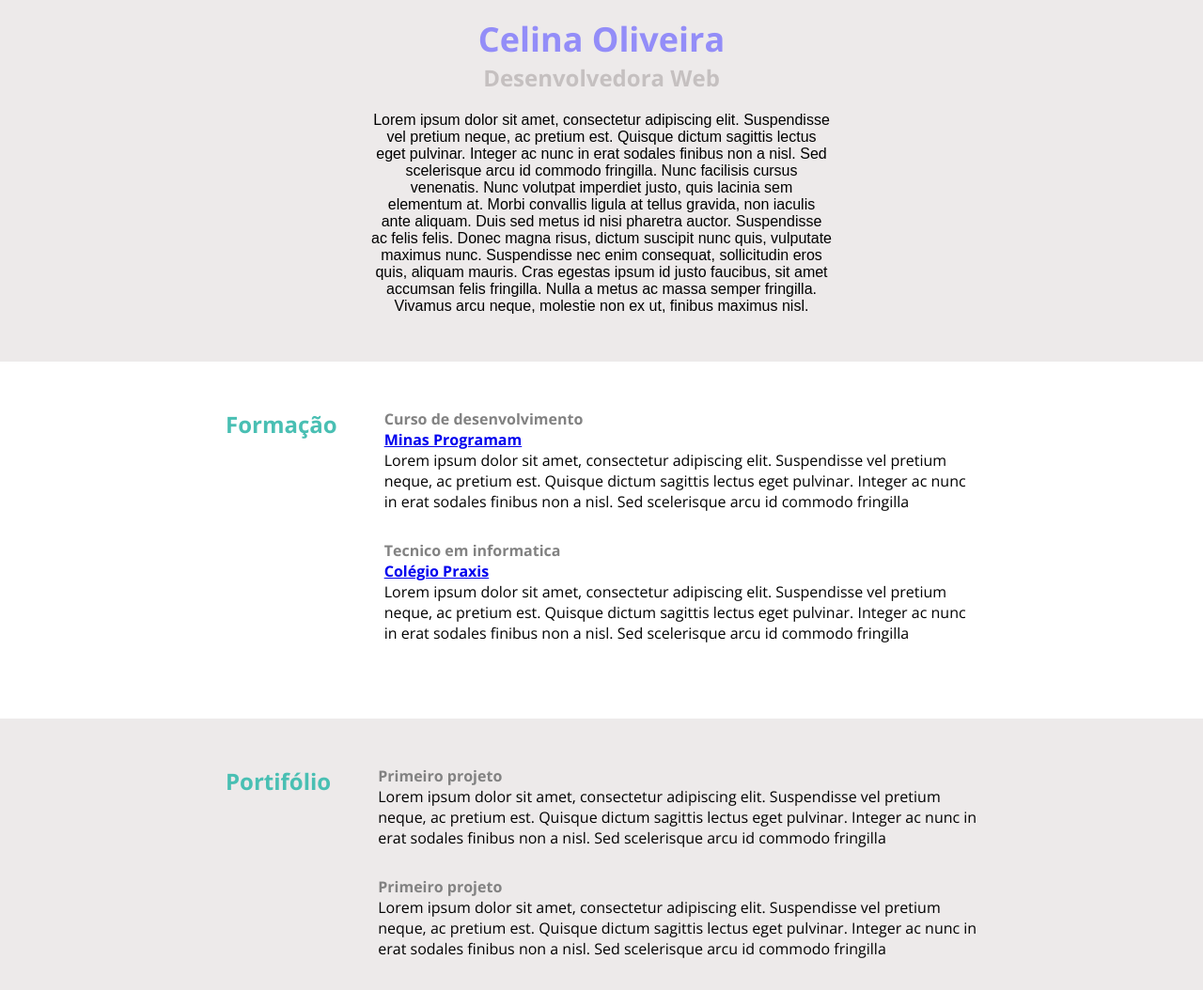
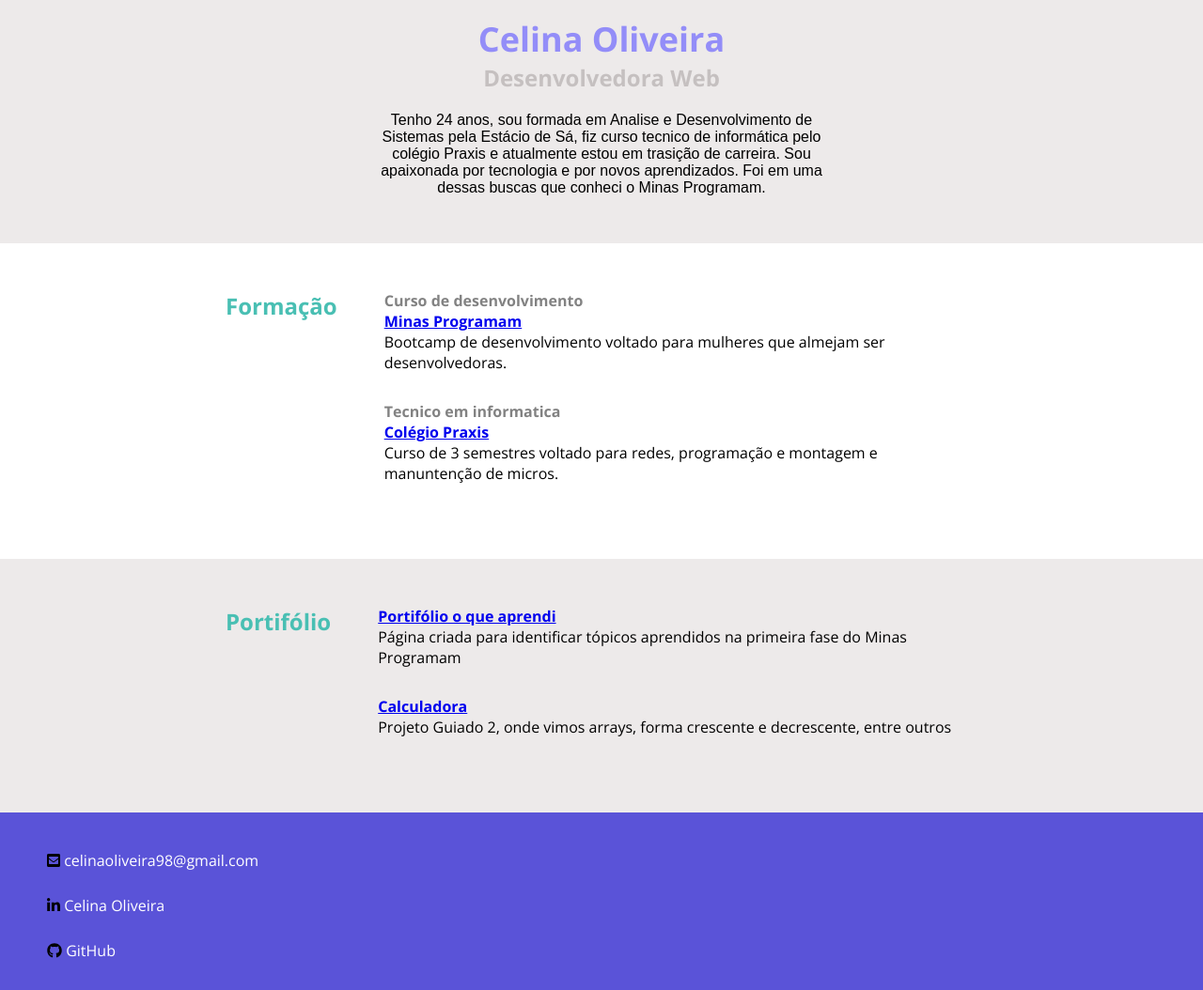
Before and after one commit to CelinaOliveira/Portifolio, a plain HTML site: page index.html in a window 1280 px wide. Shown: the part 208-1262 px from the top of the page at 94% size. Drawn offline with nearby package versions, Linux system fonts and the light colour scheme; a web font is replaced by a local one.

Commit message:
complementando informações no portifolio

```diff
--- a/index.html
+++ b/index.html
@@ -34,7 +34,8 @@
       </figure>
       <h1 class="title">Celina Oliveira</h1>
       <h2 class="subtitle">Desenvolvedora Web</h2>
-      <p class="intro">Lorem ipsum dolor sit amet, consectetur adipiscing elit. Suspendisse vel pretium neque, ac pretium est. Quisque dictum sagittis lectus eget pulvinar. Integer ac nunc in erat sodales finibus non a nisl. Sed scelerisque arcu id commodo fringilla. Nunc facilisis cursus venenatis. Nunc volutpat imperdiet justo, quis lacinia sem elementum at. Morbi convallis ligula at tellus gravida, non iaculis ante aliquam. Duis sed metus id nisi pharetra auctor. Suspendisse ac felis felis. Donec magna risus, dictum suscipit nunc quis, vulputate maximus nunc. Suspendisse nec enim consequat, sollicitudin eros quis, aliquam mauris. Cras egestas ipsum id justo faucibus, sit amet accumsan felis fringilla. Nulla a metus ac massa semper fringilla. Vivamus arcu neque, molestie non ex ut, finibus maximus nisl.</p>
+      <p class="intro">Tenho 24 anos, sou formada em Analise e Desenvolvimento de Sistemas pela Estácio de Sá, fiz curso tecnico de informática pelo colégio Praxis e atualmente estou em trasição de carreira.
+        Sou apaixonada por tecnologia e por novos aprendizados. Foi em uma dessas buscas que conheci o Minas Programam.</p>
   </main>
   <section id="formacao">
     <div class="conteudo">
@@ -43,12 +44,12 @@
            <li class="item">
                <h4 class="descricao">Curso de desenvolvimento</h4>
                 <h4><a href="https://minasprogramam.com/" target="_blank">Minas Programam</a></h4>
-                <p>Lorem ipsum dolor sit amet, consectetur adipiscing elit. Suspendisse vel pretium neque, ac pretium est. Quisque dictum sagittis lectus eget pulvinar. Integer ac nunc in erat sodales finibus non a nisl. Sed scelerisque arcu id commodo fringilla</p>
+                <p>Bootcamp de desenvolvimento voltado para mulheres que almejam ser desenvolvedoras.</p>
             </li>
            <li class="item">
             <h4 class="descricao">Tecnico em informatica</h4>
             <h4><a href="https://www.colegiopraxis.com.br/curso/tecnico-em-informatica/" target="_blank">Colégio Praxis</a></h4>
-            <p>Lorem ipsum dolor sit amet, consectetur adipiscing elit. Suspendisse vel pretium neque, ac pretium est. Quisque dictum sagittis lectus eget pulvinar. Integer ac nunc in erat sodales finibus non a nisl. Sed scelerisque arcu id commodo fringilla</p>
+            <p>Curso de 3 semestres voltado para redes, programação e montagem e manuntenção de micros.</p>
            </li>
        </ul>
       </div>
@@ -58,14 +59,13 @@
        <h1>Portifólio</h1>
        <ul>
          <li class="item">
-           <h4 class="descricao">Primeiro projeto</h4>
-            <p>Lorem ipsum dolor sit amet, consectetur adipiscing elit. Suspendisse vel pretium neque, ac pretium est. Quisque dictum sagittis lectus eget pulvinar. Integer ac nunc in erat sodales finibus non a nisl. Sed scelerisque arcu id commodo fringilla</p>
-          </p>
+           <h4 class="descricao"><a href="file:///C:/Users/celly/OneDrive/Documentos/PROJETO_GUIADO/index.html " target="_blank"> Portifólio o que aprendi</a></h4>
+            <p>Página criada para identificar tópicos aprendidos na primeira fase do Minas Programam </p>
           </li>
        <ul>
          <li class="item">
-           <h4 class="descricao">Primeiro projeto</h4>
-            <p>Lorem ipsum dolor sit amet, consectetur adipiscing elit. Suspendisse vel pretium neque, ac pretium est. Quisque dictum sagittis lectus eget pulvinar. Integer ac nunc in erat sodales finibus non a nisl. Sed scelerisque arcu id commodo fringilla</p>
+           <h4 class="descricao"><a href="file:///C:/Users/celly/OneDrive/Documentos/PROJETO_GUIADO/minas_programam_calculadora/index.html" target="_blank"> Calculadora</a></h4>
+            <p>Projeto Guiado 2, onde vimos arrays, forma crescente e decrescente, entre outros</p>
           </p>
           </li>
        </ul>
```
